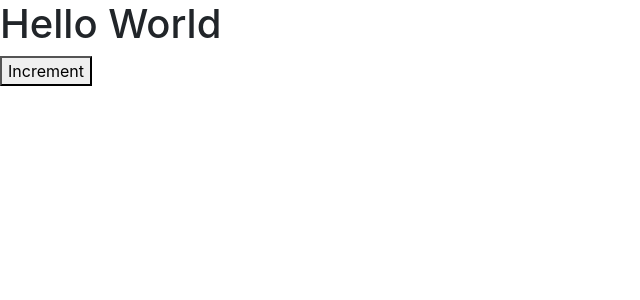
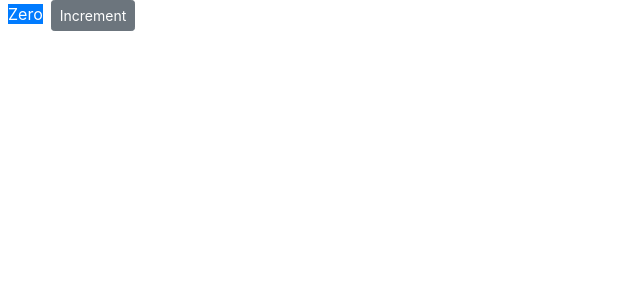
Before and after one commit to TazzyG/counter-app, a React (Create React App) app: page / in a window 1280 px wide. Shown: the top 300 px of the page, without its empty margins (0-640 px from the left). Built offline with nearby package versions, Linux system fonts and the light colour scheme.

Commit message:
added some state and classes

```diff
--- a/src/components/counter.jsx
+++ b/src/components/counter.jsx
@@ -1,11 +1,19 @@
 import React, { Component } from "react";
 class Counter extends Component {
+  state = {
+    count: 0
+  };
   render() {
     return (
-      <React.Fragment>
-        <h1>Hello World</h1> <button> Increment</button>
-      </React.Fragment>
+      <div>
+        <span className="bad badge-primary m-2">{this.formatCount()}</span>
+        <button className="btn btn-secondary btn-sm"> Increment</button>
+      </div>
     );
+  }
+  formatCount() {
+    const { count } = this.state;
+    return count === 0 ? "Zero" : count;
   }
 }
 
```
